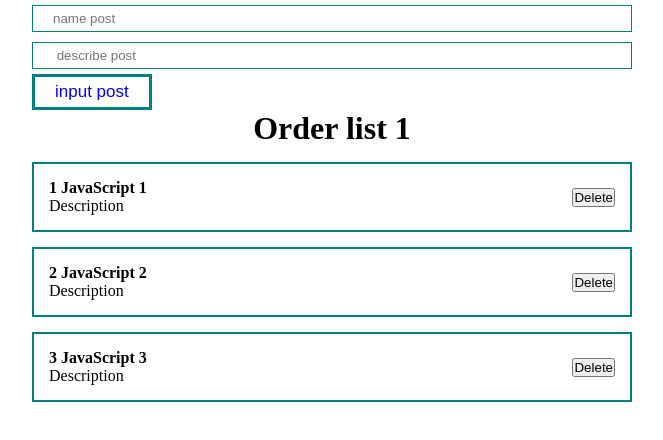
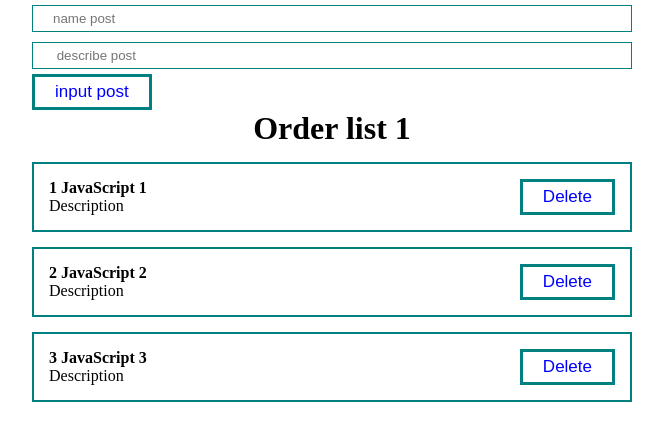
Before and after one commit to AndSak/React-curse-AZ, a React (Create React App) app: page / in a window 1280 px wide. Shown: the top 440 px of the page, without its empty margins (308-971 px from the left). Built offline with nearby package versions, Linux system fonts and the light colour scheme.

Commit message:
feature: add removePost()

```diff
--- a/src/App.js
+++ b/src/App.js
@@ -11,14 +11,18 @@
     { id: 3, title: 'JavaScript 3', body: 'Description' },
   ]);
 
-  function createPost(newPost){
+  function createPost(newPost) {
     setPosts([...posts, newPost])
   };
 
+  function removePost(post) {
+    setPosts(posts.filter(p => p.id !== post.id))
+  }
+
   return (
     <div className='App'>
-      <PostForm create ={createPost}/>
-      <PostList posts={posts} title='Order list 1' />
+      <PostForm create={createPost} />
+      <PostList remove={removePost} posts={posts} title='Order list 1' />
     </div>
   );
 }
--- a/src/components/PostItem.jsx
+++ b/src/components/PostItem.jsx
@@ -1,4 +1,5 @@
 import React from "react";
+import MyButton from "./UI/button/MyButton";
 
 function PostItem(props) {
   return (
@@ -11,7 +12,7 @@
           </div>
         </div>
         <div className="post__btns">
-          <button>Delete</button>
+          <MyButton onClick={() => props.remove(props.post)}>Delete</MyButton >
         </div>
       </div>
     </div>
--- a/src/components/PostList.jsx
+++ b/src/components/PostList.jsx
@@ -1,13 +1,13 @@
 import React from "react";
 import PostItem from "./PostItem";
 
-function PostList({ posts, title }) {
+function PostList({ posts, title, remove }) {
 
   return (
     <div>
       <h1 style={{ textAlign: 'center' }}>{title}</h1>
       {posts.map((post, index) =>
-        <PostItem number={index+1} post={post} key={post.id} />
+        <PostItem remove={remove} number={index+1} post={post} key={post.id} />
       )}
     </div>
   )
```
